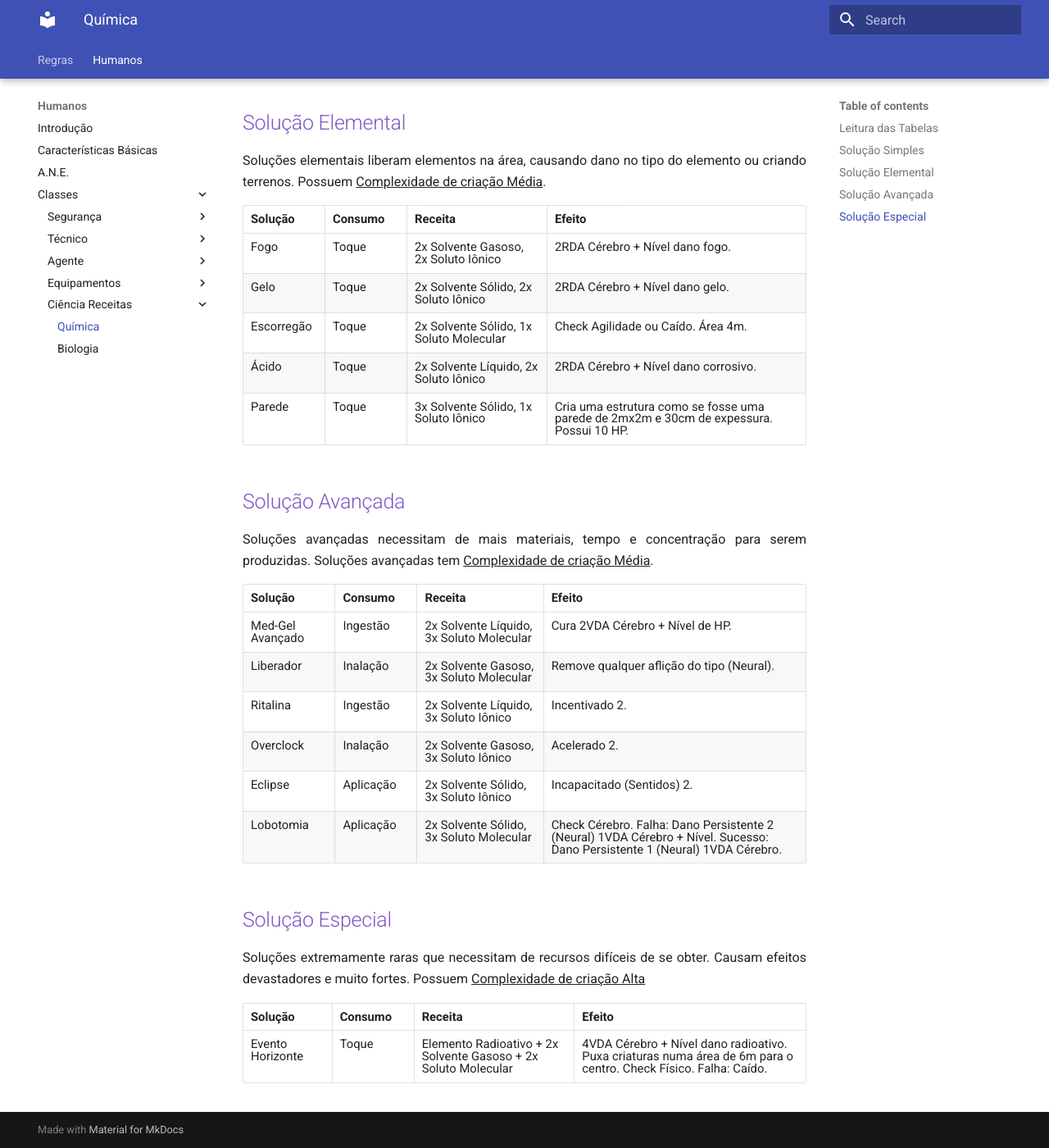
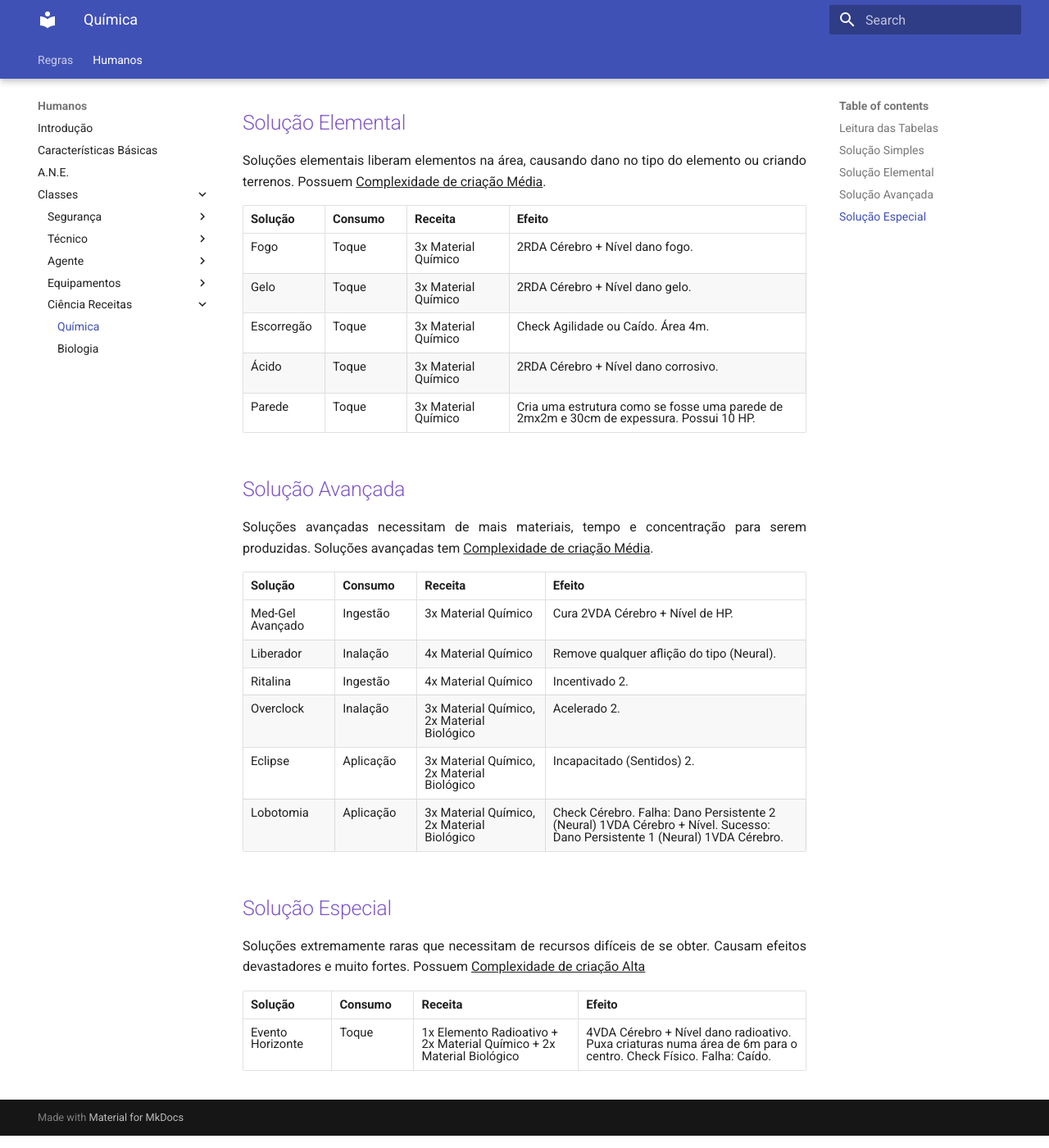
Before and after one commit to henriqueschorr/henriqueschorr.github.io, an MkDocs documentation site: the page built from docs/species/human/scienceRecipes/chemistry.md, in a window 1280 px wide and 1400 px high, scrolled down 1191 px. Shown: the whole window at 82% size. Built offline with MkDocs 1.6.1 and Material for MkDocs 9.7.7, drawn with Linux system fonts in a browser that asks for light colours.

Commit message:
simplified chemistry

```diff
--- a/docs/species/human/scienceRecipes/chemistry.md
+++ b/docs/species/human/scienceRecipes/chemistry.md
@@ -41,31 +41,48 @@ Soluções simples, como o próprio nome já diz, são soluções simples de ser
 
 Soluções elementais liberam elementos na área, causando dano no tipo do elemento ou criando terrenos. Possuem <ins>Complexidade de criação Média</ins>.
 
-| Solução    | Consumo | Receita                                 | Efeito                                                                                  |
+<!-- | Solução    | Consumo | Receita                                 | Efeito                                                                                  |
 | ---------- | ------- | --------------------------------------- | --------------------------------------------------------------------------------------- |
 | Fogo       | Toque   | 2x Solvente Gasoso, 2x Soluto Iônico    | 2RDA Cérebro + Nível dano fogo.                                                         |
 | Gelo       | Toque   | 2x Solvente Sólido, 2x Soluto Iônico    | 2RDA Cérebro + Nível dano gelo.                                                         |
 | Escorregão | Toque   | 2x Solvente Sólido, 1x Soluto Molecular | Check Agilidade ou Caído. Área 4m.                                                      |
 | Ácido      | Toque   | 2x Solvente Líquido, 2x Soluto Iônico   | 2RDA Cérebro + Nível dano corrosivo.                                                    |
-| Parede     | Toque   | 3x Solvente Sólido, 1x Soluto Iônico    | Cria uma estrutura como se fosse uma parede de 2mx2m e 30cm de expessura. Possui 10 HP. |
+| Parede     | Toque   | 3x Solvente Sólido, 1x Soluto Iônico    | Cria uma estrutura como se fosse uma parede de 2mx2m e 30cm de expessura. Possui 10 HP. | -->
+
+| Solução    | Consumo | Receita             | Efeito                                                                                  |
+| ---------- | ------- | ------------------- | --------------------------------------------------------------------------------------- |
+| Fogo       | Toque   | 3x Material Químico | 2RDA Cérebro + Nível dano fogo.                                                         |
+| Gelo       | Toque   | 3x Material Químico | 2RDA Cérebro + Nível dano gelo.                                                         |
+| Escorregão | Toque   | 3x Material Químico | Check Agilidade ou Caído. Área 4m.                                                      |
+| Ácido      | Toque   | 3x Material Químico | 2RDA Cérebro + Nível dano corrosivo.                                                    |
+| Parede     | Toque   | 3x Material Químico | Cria uma estrutura como se fosse uma parede de 2mx2m e 30cm de expessura. Possui 10 HP. |
 
 ## Solução Avançada
 
 Soluções avançadas necessitam de mais materiais, tempo e concentração para serem produzidas. Soluções avançadas tem <ins>Complexidade de criação Média</ins>.
 
-| Solução          | Consumo   | Receita                                  | Efeito                                                                                                                     |
+<!-- | Solução          | Consumo   | Receita                                  | Efeito                                                                                                                     |
 | ---------------- | --------- | ---------------------------------------- | -------------------------------------------------------------------------------------------------------------------------- |
 | Med-Gel Avançado | Ingestão  | 2x Solvente Líquido, 3x Soluto Molecular | Cura 2VDA Cérebro + Nível de HP.                                                                                           |
 | Liberador        | Inalação  | 2x Solvente Gasoso, 3x Soluto Molecular  | Remove qualquer aflição do tipo (Neural).                                                                                  |
 | Ritalina         | Ingestão  | 2x Solvente Líquido, 3x Soluto Iônico    | Incentivado 2.                                                                                                             |
 | Overclock        | Inalação  | 2x Solvente Gasoso, 3x Soluto Iônico     | Acelerado 2.                                                                                                               |
 | Eclipse          | Aplicação | 2x Solvente Sólido, 3x Soluto Iônico     | Incapacitado (Sentidos) 2.                                                                                                 |
-| Lobotomia        | Aplicação | 2x Solvente Sólido, 3x Soluto Molecular  | Check Cérebro. Falha: Dano Persistente 2 (Neural) 1VDA Cérebro + Nível. Sucesso: Dano Persistente 1 (Neural) 1VDA Cérebro. |
+| Lobotomia        | Aplicação | 2x Solvente Sólido, 3x Soluto Molecular  | Check Cérebro. Falha: Dano Persistente 2 (Neural) 1VDA Cérebro + Nível. Sucesso: Dano Persistente 1 (Neural) 1VDA Cérebro. | -->
+
+| Solução          | Consumo   | Receita                                    | Efeito                                                                                                                     |
+| ---------------- | --------- | ------------------------------------------ | -------------------------------------------------------------------------------------------------------------------------- |
+| Med-Gel Avançado | Ingestão  | 3x Material Químico                        | Cura 2VDA Cérebro + Nível de HP.                                                                                           |
+| Liberador        | Inalação  | 4x Material Químico                        | Remove qualquer aflição do tipo (Neural).                                                                                  |
+| Ritalina         | Ingestão  | 4x Material Químico                        | Incentivado 2.                                                                                                             |
+| Overclock        | Inalação  | 3x Material Químico, 2x Material Biológico | Acelerado 2.                                                                                                               |
+| Eclipse          | Aplicação | 3x Material Químico, 2x Material Biológico | Incapacitado (Sentidos) 2.                                                                                                 |
+| Lobotomia        | Aplicação | 3x Material Químico, 2x Material Biológico | Check Cérebro. Falha: Dano Persistente 2 (Neural) 1VDA Cérebro + Nível. Sucesso: Dano Persistente 1 (Neural) 1VDA Cérebro. |
 
 ## Solução Especial
 
 Soluções extremamente raras que necessitam de recursos difíceis de se obter. Causam efeitos devastadores e muito fortes. Possuem <ins>Complexidade de criação Alta</ins>
 
-| Solução          | Consumo | Receita                                                        | Efeito                                                                                                          |
-| ---------------- | ------- | -------------------------------------------------------------- | --------------------------------------------------------------------------------------------------------------- |
-| Evento Horizonte | Toque   | Elemento Radioativo + 2x Solvente Gasoso + 2x Soluto Molecular | 4VDA Cérebro + Nível dano radioativo. Puxa criaturas numa área de 6m para o centro. Check Físico. Falha: Caído. |
+| Solução          | Consumo | Receita                                                              | Efeito                                                                                                          |
+| ---------------- | ------- | -------------------------------------------------------------------- | --------------------------------------------------------------------------------------------------------------- |
+| Evento Horizonte | Toque   | 1x Elemento Radioativo + 2x Material Químico + 2x Material Biológico | 4VDA Cérebro + Nível dano radioativo. Puxa criaturas numa área de 6m para o centro. Check Físico. Falha: Caído. |
```
Also changed, not shown: docs/rules/science/resources.md (+2 -1 lines).
